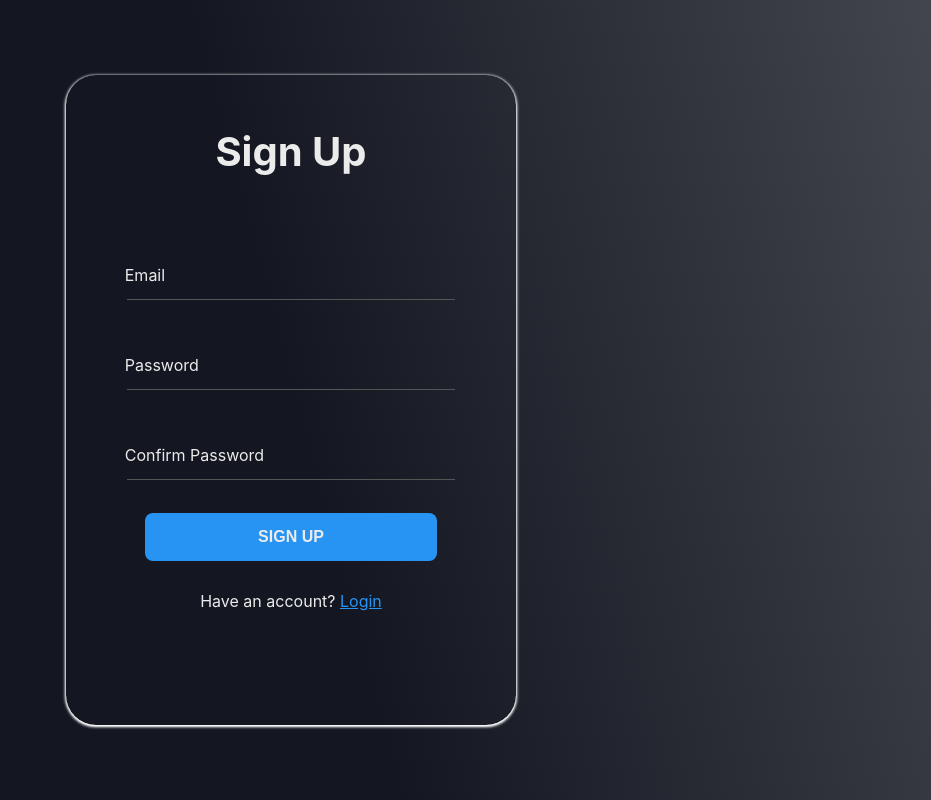
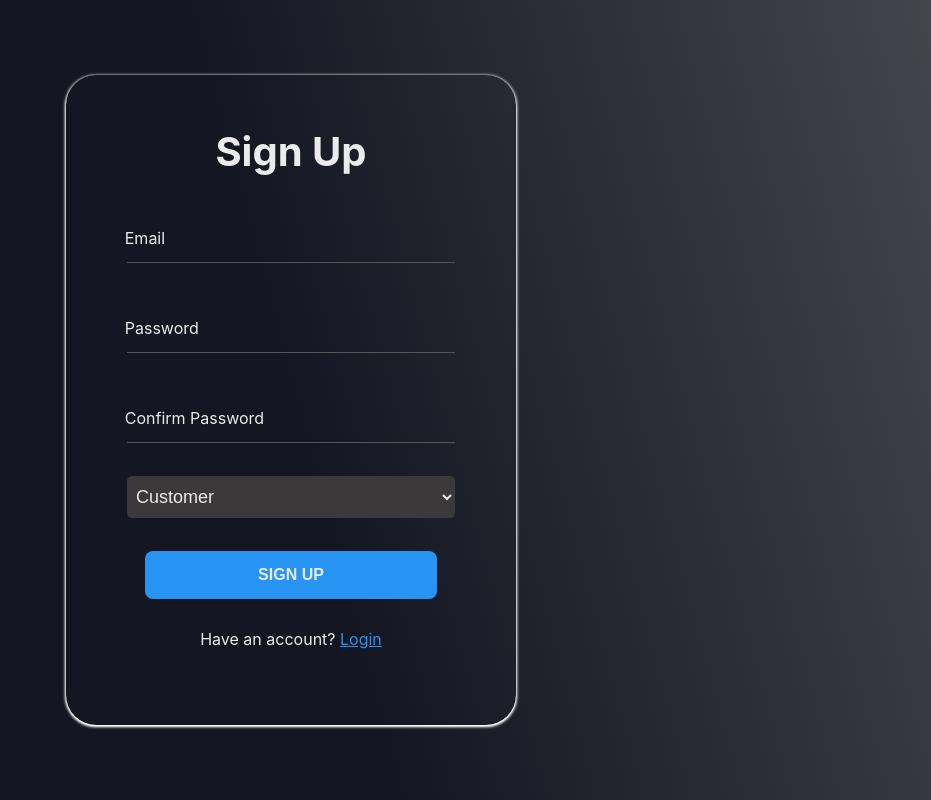
Before and after one commit to Deekshith-S-Shetty/Customer-Returns, a React (Create React App) app: page /signup in a window 1280 px wide. Shown: the whole page, without its empty margins (349-1280 px from the left). Built offline with nearby package versions, Linux system fonts and the light colour scheme; no server answers; the HTML template or start-up script is replaced by a standard one.

Commit message:
Add selection option for registering the type of user

```diff
--- a/src/components/Signup.jsx
+++ b/src/components/Signup.jsx
@@ -78,6 +78,13 @@ export default function Signup() {
                 />
                 <label>Confirm Password</label>
               </div>
+              <div className="input-container">
+                <select name="user" id="user-select" required>
+                  <option value="customer">Customer</option>
+                  <option value="manufacturer">Manufacturer</option>
+                  <option value="delivery">Delivery</option>
+                </select>
+              </div>
               <button type="submit" className="btn-2">
                 Sign Up
               </button>
--- a/src/components/signup_signin.css
+++ b/src/components/signup_signin.css
@@ -70,7 +70,8 @@
   margin-left: 16px;
 }
 
-.input-container input {
+.input-container input,
+select {
   border: 0;
   border-bottom: 1px solid #555;
   background: transparent;
@@ -78,6 +79,14 @@
   padding: 8px 0 5px 0;
   font-size: 18px;
   color: #ebebeb;
+}
+
+#user-select {
+  background-color: rgb(59, 57, 57);
+  margin-top: 3px;
+  border-radius: 5px;
+  border: none;
+  padding: 10px 5px;
 }
 
 .input-container input::placeholder {
```
